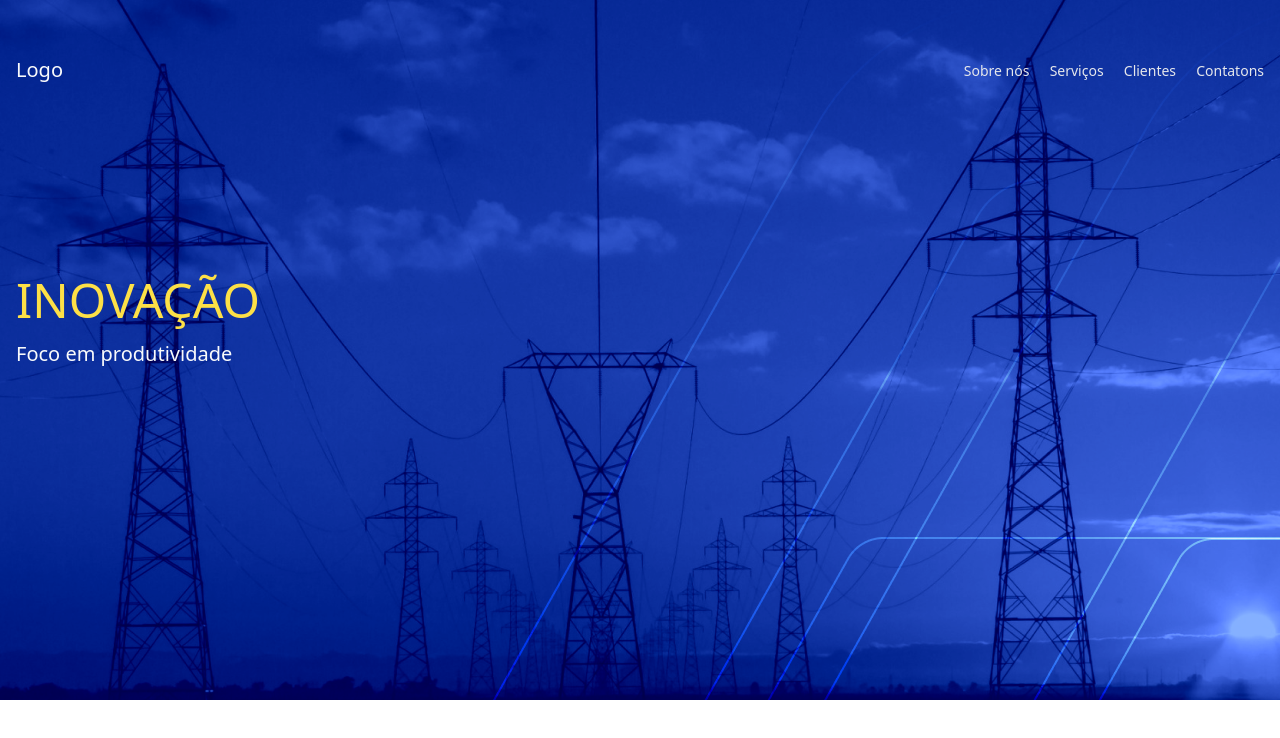
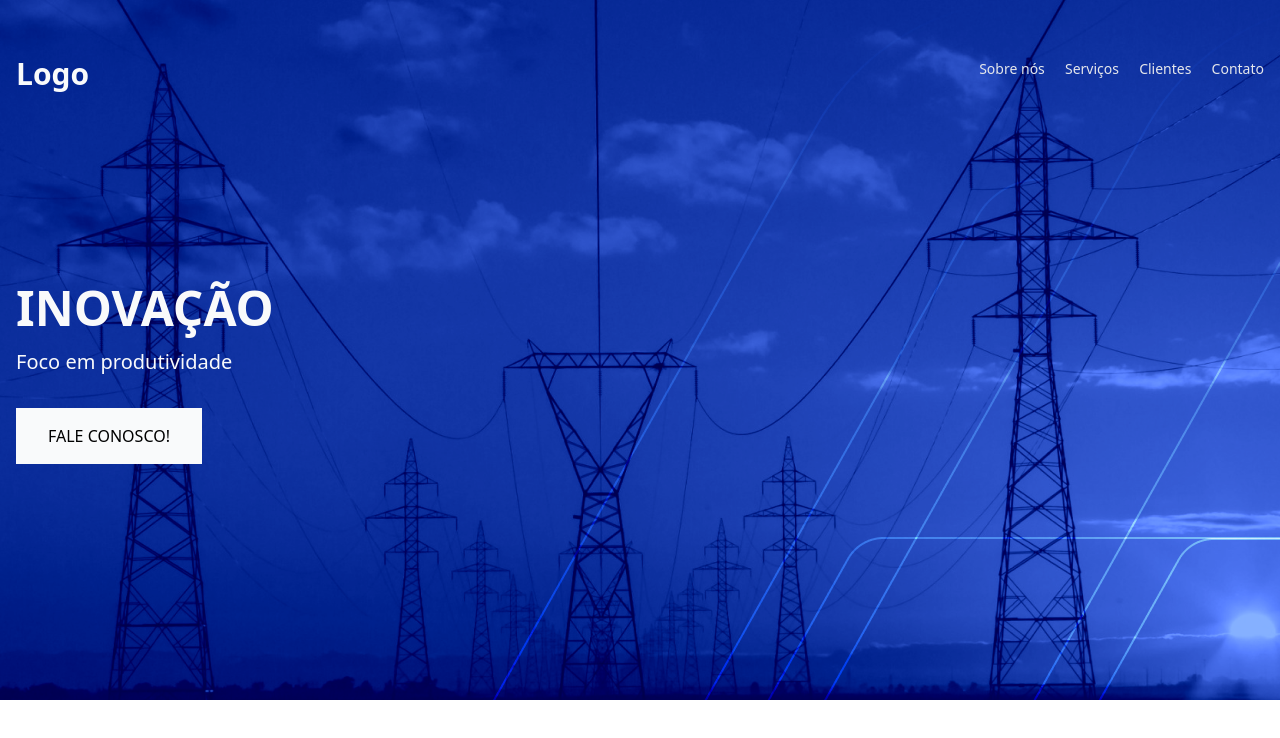
Before and after one commit to wellsUX/projeto-1tw, a website: page src/index.html in a window 1280 px wide. Drawn offline with Linux system fonts and the light colour scheme.

Commit message:
configuracoes de estilos

```diff
--- a/src/index.html
+++ b/src/index.html
@@ -9,24 +9,31 @@
 <body>
     <div style="background: url('./img/Section-hero.png') no-repeat center center; background-size: cover; height: 700px">
         <div class="container mx-auto py-14 px-4 w-full h-full justify-center space-y-48">
-            <div class="flex items-center mb-6 flex justify-between">
-                <div Class="font-bbold text-xl text-gray-50">
+            <div class="max-w-xl place-content-center mb-6 flex justify-between">
+                <div Class="font-bold text-3xl text-gray-50">
                     Logo
                 </div>
                 <ul class="space-x-4">
                     <a href="" class="text-sm text-gray-200">Sobre nós</a>
                     <a href="" class="text-sm text-gray-200">Serviços</a>
                     <a href="" class="text-sm text-gray-200">Clientes</a>
-                    <a href="" class="text-sm text-gray-200">Contatons</a>
+                    <a href="" class="text-sm text-gray-200">Contato</a>
                 </ul>
             </div>
-        <div class="space-y-4">
-            <h1 class="text-5xl text-yellow-300 uppercase">
+        <div class="space-y-8">
+            <div class="space-y-4">
+            <h1 class="font-bold text-5xl text-gray-50 uppercase">
             Inovação
             </h1>
             <h2 class="text-xl text-gray-50">
                 Foco em produtividade
             </h2>
+            </div>
+            <div>
+                <button type="button" class="max-w-6 px-8 py-4 bg-gray-50 justify-center rounded-full">
+                    <span class="text-blue-400 text-bold uppercase">Fale conosco!</span>
+                </button>
+            </div>
         </div>
     </div>
     </div>
```
